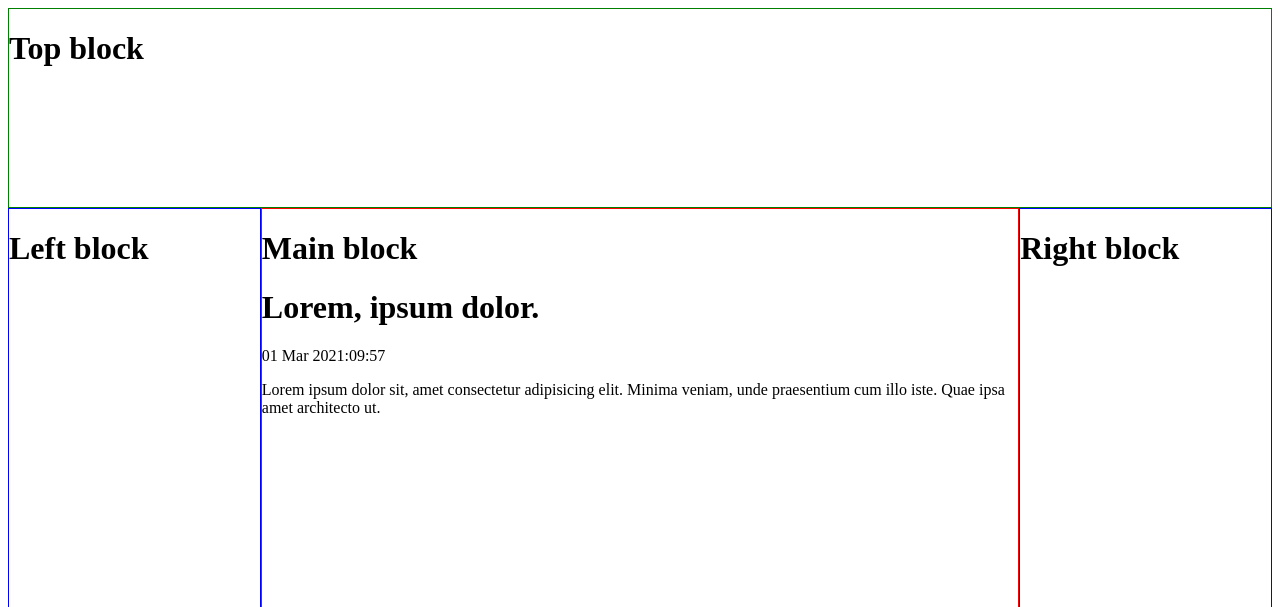
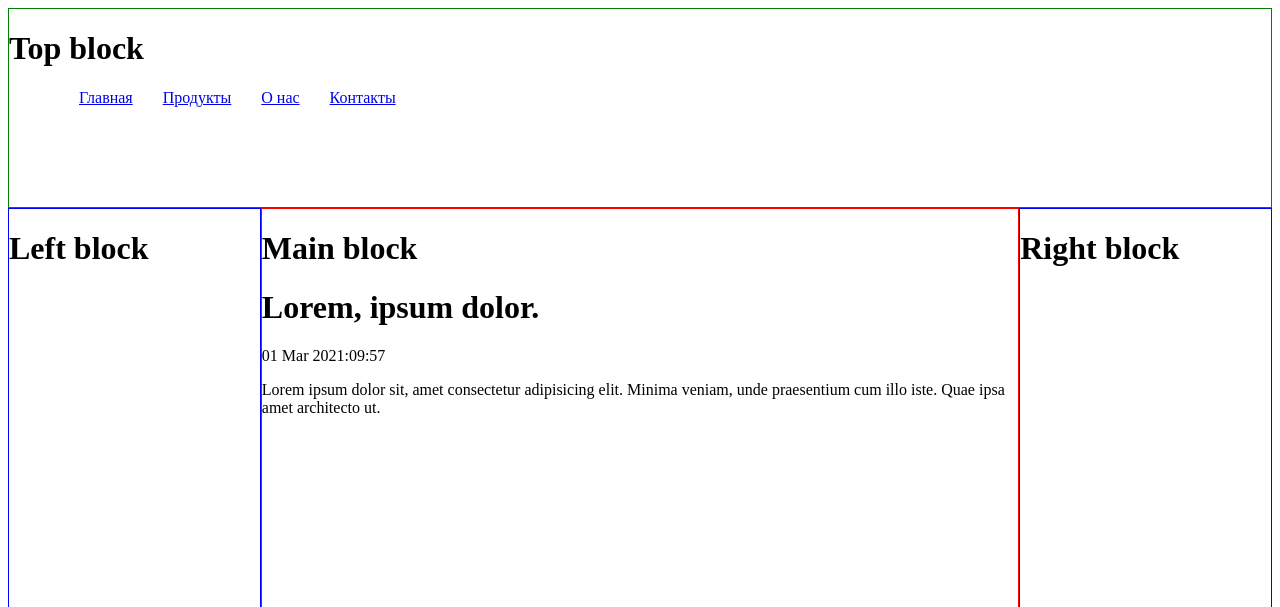
Before and after one commit to slava2021/geekbrains-php, a PHP site: page /template.php in a window 1280 px wide. Shown: the top 607 px of the page. Run offline with PHP 8.4, Linux system fonts and the light colour scheme.

Commit message:
ДЗ 3
Сделано 6 задание

```diff
--- a/css/style.css
+++ b/css/style.css
@@ -37,3 +37,11 @@ h2{
     color:rebeccapurple;
     text-align: center;
 }
+.top-menu{
+    display: flex;
+    list-style-type: none;
+}
+
+.top-menu li{
+    margin: 0 0 0 30px;
+}
--- a/template.php
+++ b/template.php
@@ -4,6 +4,26 @@ $_title = "Template PHP";
 $_h1 = "Lorem, ipsum dolor.";
 $_date = date('d M Y:i:s');
 $date = date('Y');
+
+//Строим главное меню
+$top_menu = array(
+    "Главная",
+    "Продукты",
+    "О нас",
+    "Контакты",
+);
+
+function addTopMenu($top_menu)
+{
+    $i = 0;
+    $menu = "<ul class='top-menu'>";
+    foreach ($top_menu as $value) {
+        $menu .= "<li class='item-" . $i . "'><a href='#'>" . $value . "</a></li>";
+        $i++;
+    }
+    $menu .= "</ul>";
+    return $menu;
+}
 
 ?>
 <!DOCTYPE html>
@@ -21,6 +41,9 @@ $date = date('Y');
     <div class="main-container">
         <header class="top-block">
             <h1>Top block</h1>
+            <?php
+            echo addTopMenu($top_menu);
+            ?>
         </header>
         <div class="left-block">
             <h1>Left block</h1>
```
